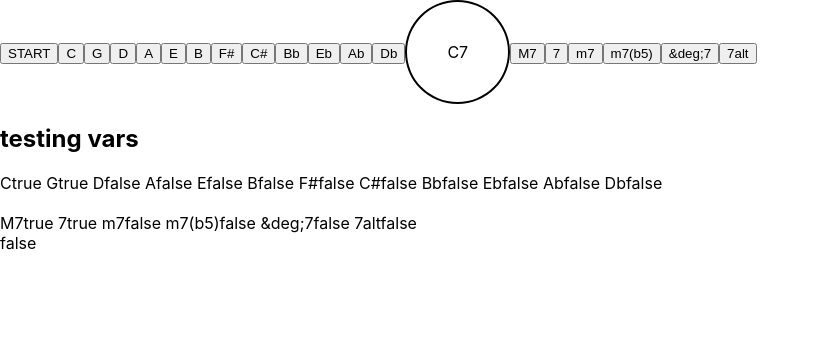
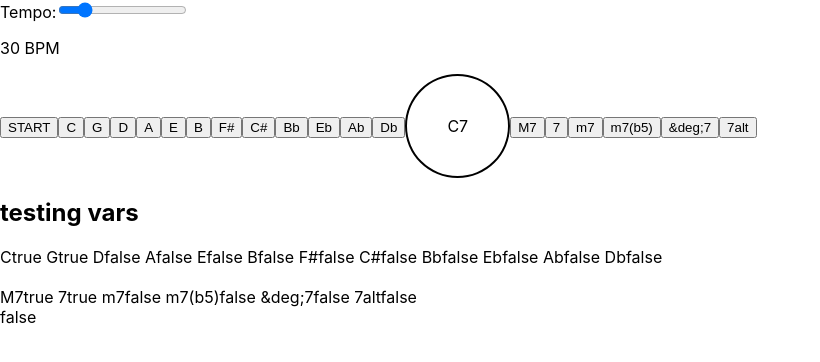
Before and after one commit to JHughesSUTA/keyboard-harmony-practice-tools, a React (Create React App) app: page / in a window 1280 px wide. Shown: the top 362 px of the page, without its empty margins (0-820 px from the left). Built offline with nearby package versions, Linux system fonts and the light colour scheme.

Commit message:
add slider to change tempo

```diff
--- a/src/App.js
+++ b/src/App.js
@@ -3,6 +3,7 @@ import Chords from "./components/Chords";
 import Display from "./components/Display";
 import Keys from "./components/Keys";
 import StartButton from "./components/StartButton";
+import TempoSlider from "./components/TempoSlider";
 
 function App() {
   const [keyOptions, setKeyOptions] = useState([
@@ -101,13 +102,13 @@ function App() {
     },
   ]);
 
+  const [tempo, setTempo] = useState(2000);
+
   // TODO : set C and 7 as default values
   const [displayKey, setDisplayKey] = useState("C");
   const [displayChord, setDisplayChord] = useState("7");
 
   const [running, setRunning] = useState(false);
-
-  let tempo = 2000;
 
   const toggleSelectedKey = (id) => {
     setKeyOptions(
@@ -143,6 +144,11 @@ function App() {
     setRunning((runningStatus) => !runningStatus);
   };
 
+  const tempoChange = (event) => {
+    console.log(event.target.value)
+    setTempo(60000 / event.target.value);
+  };
+
   useEffect(() => {
     let interval = null;
     if (running === true) {
@@ -152,10 +158,17 @@ function App() {
       }, tempo);
     }
     return () => clearInterval(interval);
-  }, [running, keyOptions, chordOptions]);
+  }, [running, keyOptions, chordOptions, tempo]);
+
+
+
+
+
+
 
   return (
     <div className="container">
+      <TempoSlider tempo={(60000 / tempo)} handleChange={tempoChange} />
       <StartButton onClick={startRandomizer} />
       <Keys onToggle={toggleSelectedKey} keys={keyOptions} />
       <Display value="C" displayKey={displayKey} displayChord={displayChord} />
--- /dev/null
+++ b/src/components/TempoSlider.js
@@ -0,0 +1,12 @@
+const TempoSlider = ({tempo, handleChange}) => {
+
+  return (
+    <div className="tempo">
+        <label for='tempo'>Tempo:</label>
+        <input name='tempo' type='range' autocomplete="off" min='20' max='80' value={tempo} onChange={handleChange} step='2' />
+        <p id='tempo-value'>{`${Math.round(tempo)} BPM   `}</p>
+      </div>
+  );
+};
+
+export default TempoSlider;
```
